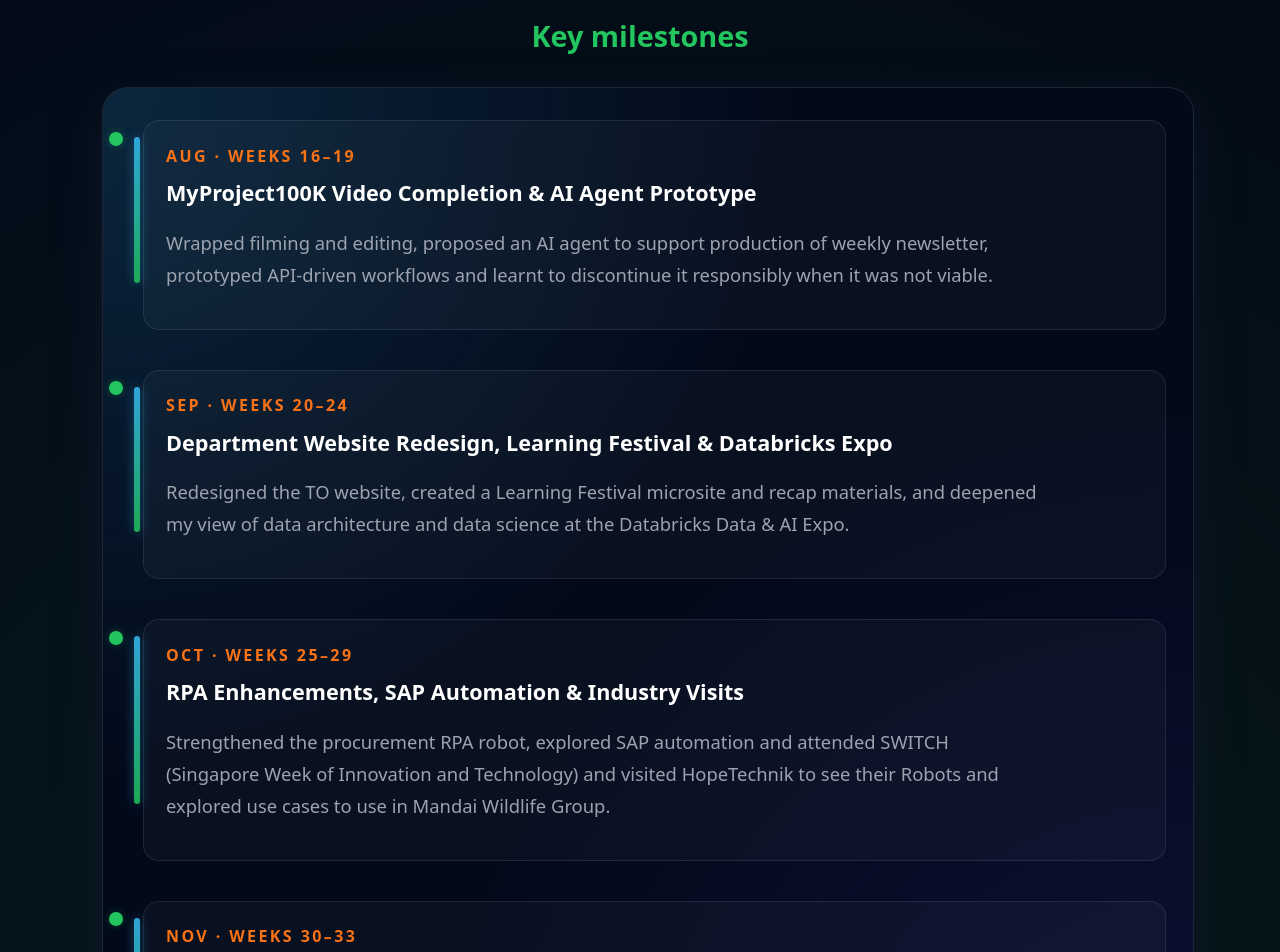
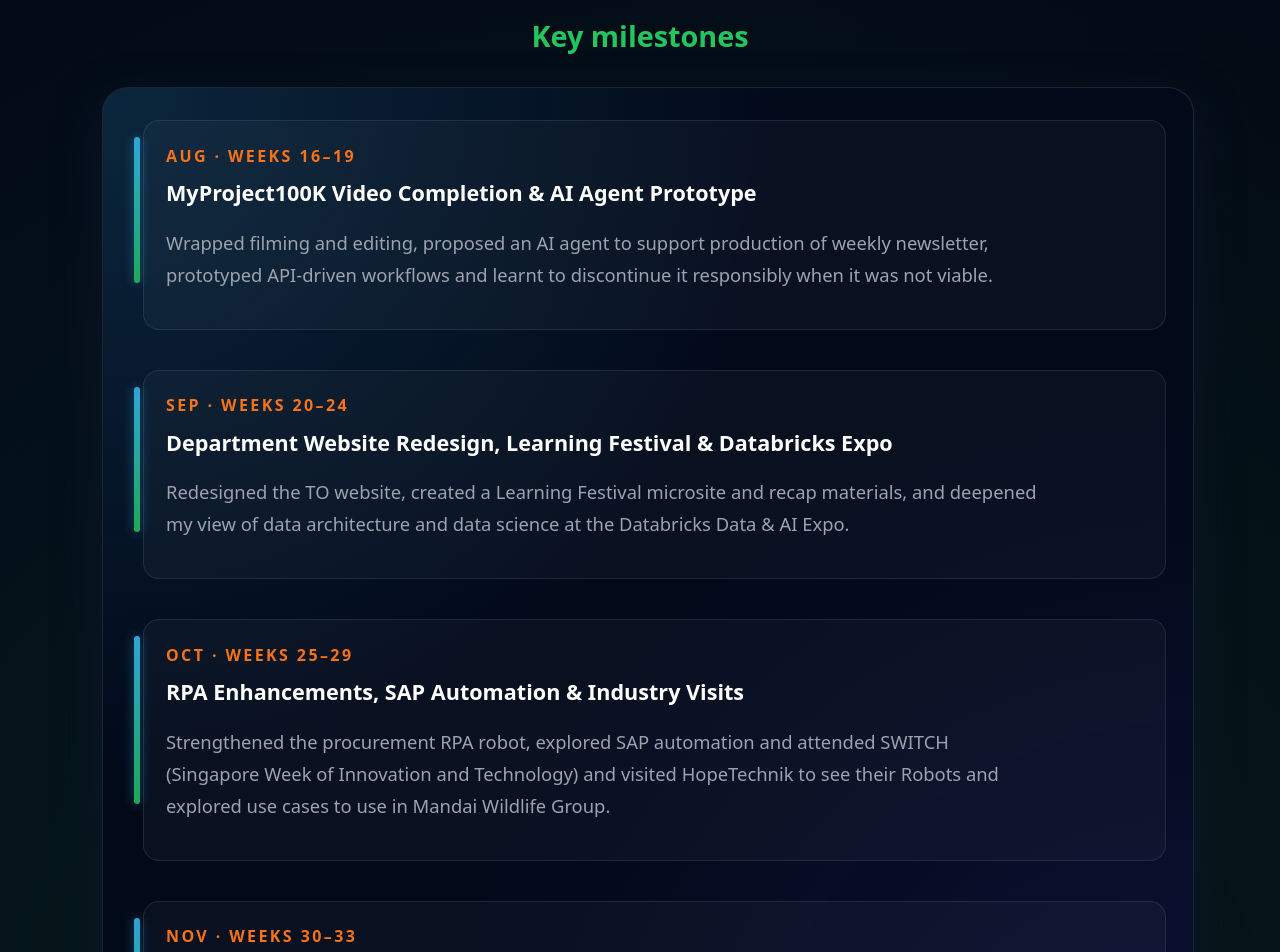
Before and after one commit to Moanish18/GWBL-2-Digital-Portfolio, a plain HTML site: page index.html in a window 1280 px wide. Shown: the part 1720-2672 px from the top of the page. Drawn offline with Linux system fonts and the light colour scheme.

Commit message:
Update index.html

```diff
--- a/index.html
+++ b/index.html
@@ -135,7 +135,6 @@
 
             <div class="timeline card fade-up">
                 <div class="timeline-item">
-                    <div class="timeline-dot"></div>
                     <div class="timeline-date">Aug · Weeks 16–19</div>
                     <div class="timeline-title">MyProject100K Video Completion & AI Agent Prototype</div>
                     <p class="timeline-body">
@@ -147,7 +146,6 @@
                 </div>
 
                 <div class="timeline-item">
-                    <div class="timeline-dot"></div>
                     <div class="timeline-date">Sep · Weeks 20–24</div>
                     <div class="timeline-title">Department Website Redesign, Learning Festival & Databricks Expo</div>
                     <p class="timeline-body">
@@ -158,7 +156,6 @@
                 </div>
 
                 <div class="timeline-item">
-                    <div class="timeline-dot"></div>
                     <div class="timeline-date">Oct · Weeks 25–29</div>
                     <div class="timeline-title">RPA Enhancements, SAP Automation & Industry Visits</div>
                     <p class="timeline-body">
@@ -169,7 +166,6 @@
                 </div>
 
                 <div class="timeline-item">
-                    <div class="timeline-dot"></div>
                     <div class="timeline-date">Nov · Weeks 30–33</div>
                     <div class="timeline-title">Mandai Innovation Forum & Final RPA Delivery</div>
                     <p class="timeline-body">
```
